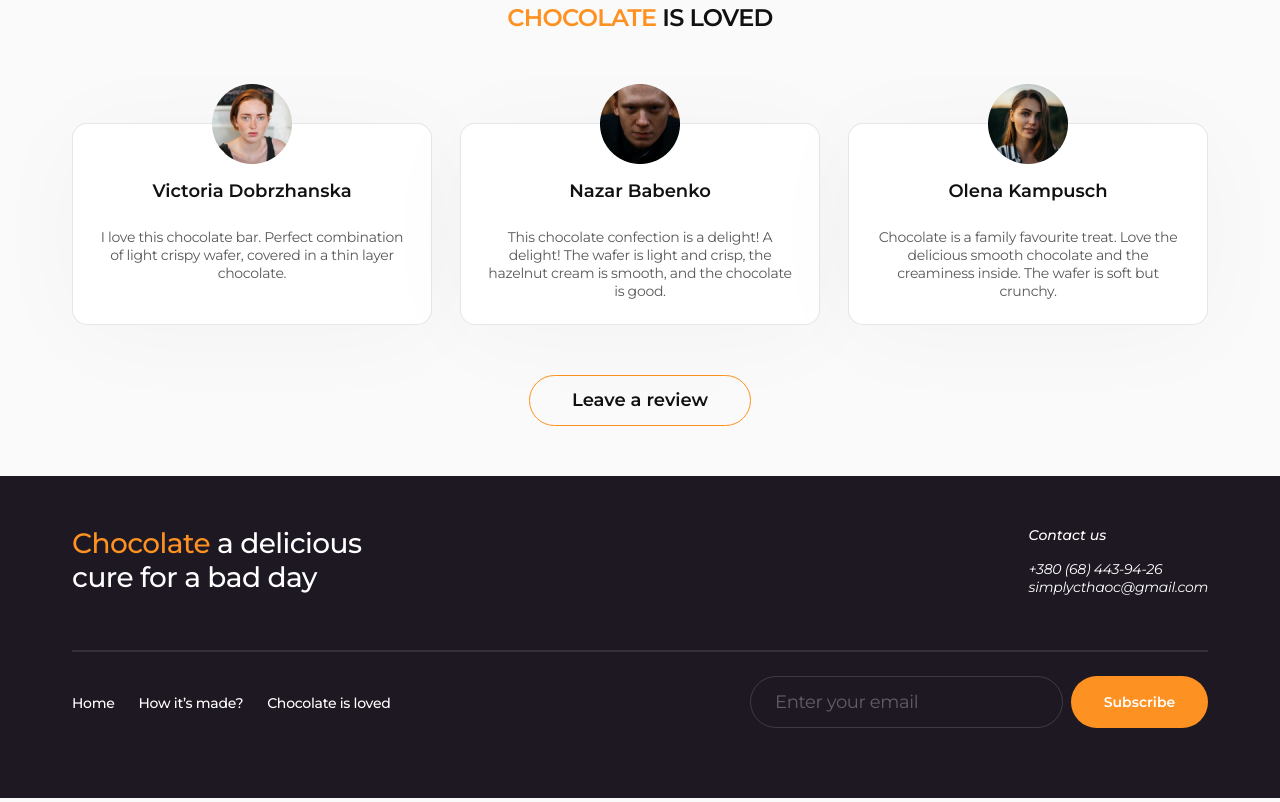
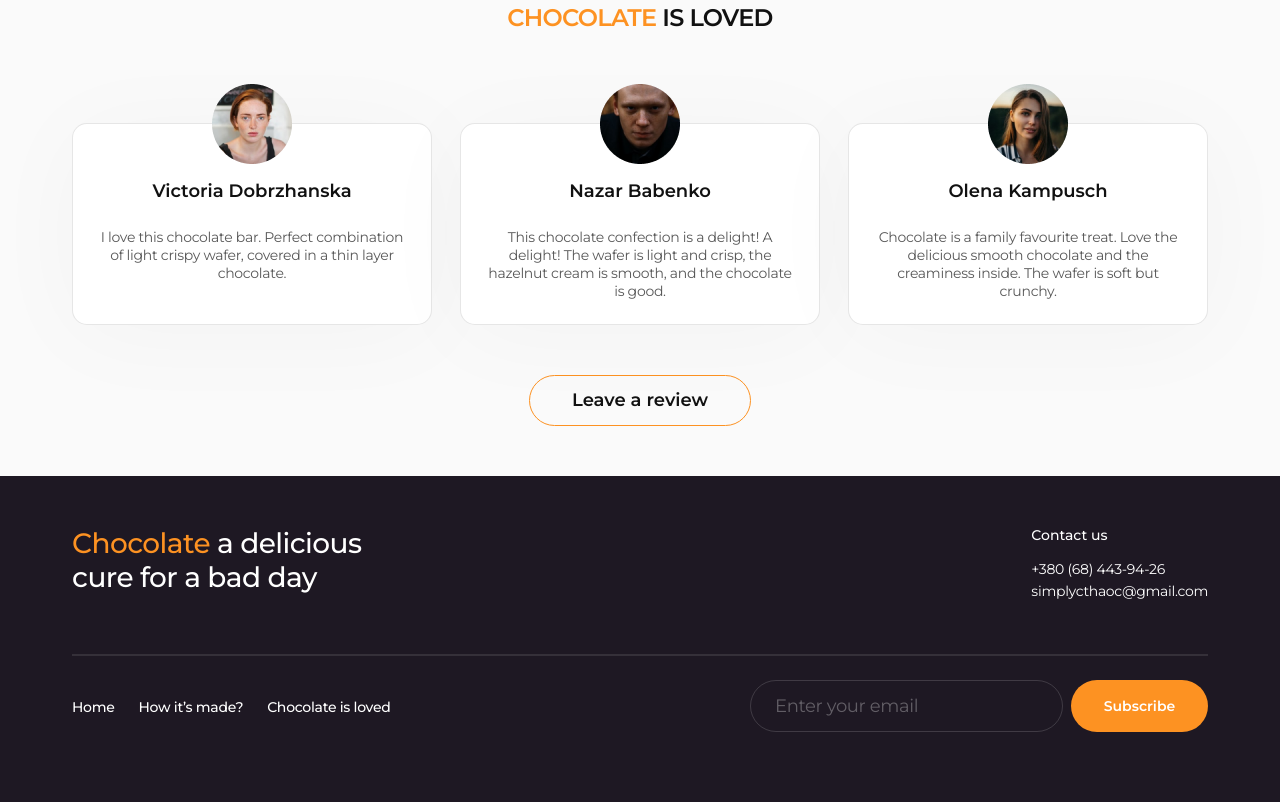
Before and after one commit to worlems/SimplyChocolate, a plain HTML site: page index.html in a window 1280 px wide. Shown: the part 2196-2998 px from the top of the page. Drawn offline with nearby package versions, Linux system fonts and the light colour scheme.

Commit message:
fix address

```diff
--- a/css/styles.css
+++ b/css/styles.css
@@ -601,11 +601,15 @@ img {
   text-align: center;
   color: #fff;
 }
+.foot-addr:not(:last-child) {
+  margin-bottom: 4px;
+}
 .foot-adress {
   display: flex;
   align-items: flex-start;
   flex-direction: column;
   margin-left: auto;
+  font-style: normal;
 }
 .spanspan {
   display: block;
```
